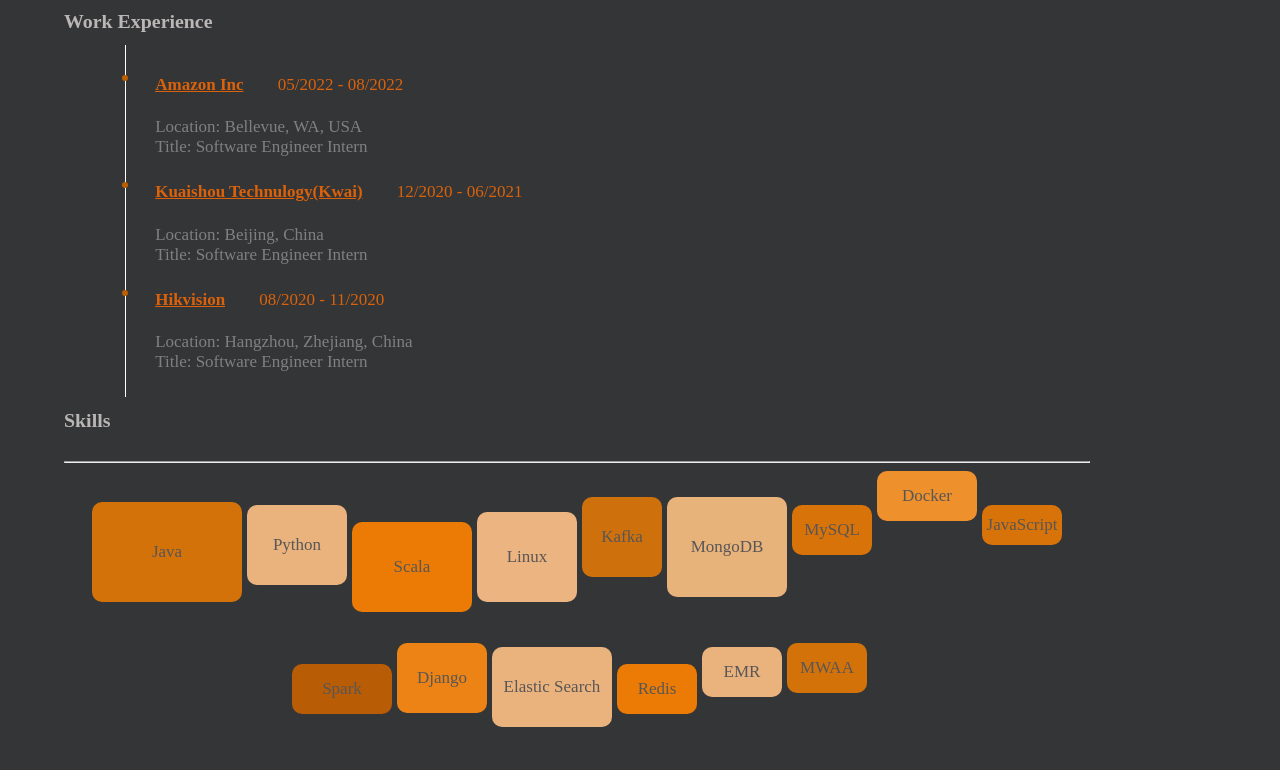
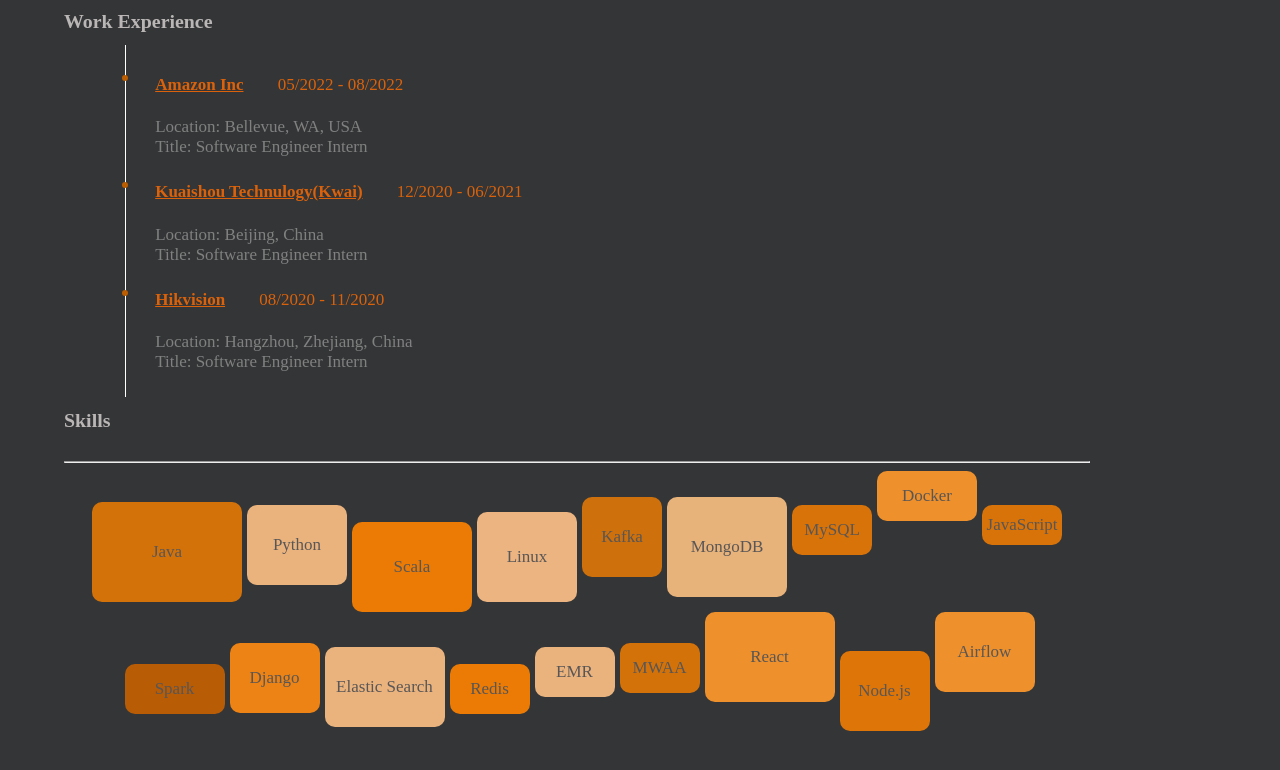
Before and after one commit to Peihao-Zhu/Peihao-Zhu.github.io, a plain HTML site: page index.html in a window 1280 px wide. Shown: the part 436-1206 px from the top of the page. Drawn offline with Linux system fonts and the light colour scheme.

Commit message:
add skill sets

```diff
--- a/css/skill.css
+++ b/css/skill.css
@@ -367,6 +367,54 @@
   -webkit-animation: myg 10s linear 2s infinite alternate;
 }
 
+.skill-itemp {
+  display: flex;
+  justify-content: center;
+  width: 130px;
+  height: 90px;
+  line-height: 90px;
+  color: #585656;
+  border-radius: 10px;
+  background: rgb(230, 122, 7);
+  margin-left: 5px;
+  position: relative;
+  animation: myg 4s linear 2s infinite alternate;
+  /* Safari and Chrome: */
+  -webkit-animation: myg 4s linear 2s infinite alternate;
+}
+
+.skill-item20 {
+  display: flex;
+  justify-content: center;
+  width: 100px;
+  height: 80px;
+  line-height: 80px;
+  color: #585656;
+  border-radius: 10px;
+  background: rgb(230, 122, 7);
+  margin-left: 5px;
+  position: relative;
+  animation: myg 4s linear 2s infinite alternate;
+  /* Safari and Chrome: */
+  -webkit-animation: myg 4s linear 2s infinite alternate;
+}
+
+.skill-itemq {
+  display: flex;
+  justify-content: center;
+  width: 90px;
+  height: 80px;
+  line-height: 80px;
+  color: #585656;
+  border-radius: 10px;
+  background: rgb(230, 122, 7);
+  margin-left: 5px;
+  position: relative;
+  animation: myg 8s linear 2s infinite alternate;
+  /* Safari and Chrome: */
+  -webkit-animation: myg 8s linear 2s infinite alternate;
+}
+
 .skill-itema:hover,
 .skill-itemb:hover,
 .skill-itemc:hover,
--- a/index.html
+++ b/index.html
@@ -112,6 +112,9 @@
           <div class="skill-itemm">Redis</div>
           <div class="skill-itemn">EMR</div>
           <div class="skill-itemo">MWAA</div>
+          <div class="skill-itemp">React</div>
+          <div class="skill-itemq">Node.js</div>
+          <div class="skill-item20">Airflow</div>
         </div>
       </div>
     </section>
```
